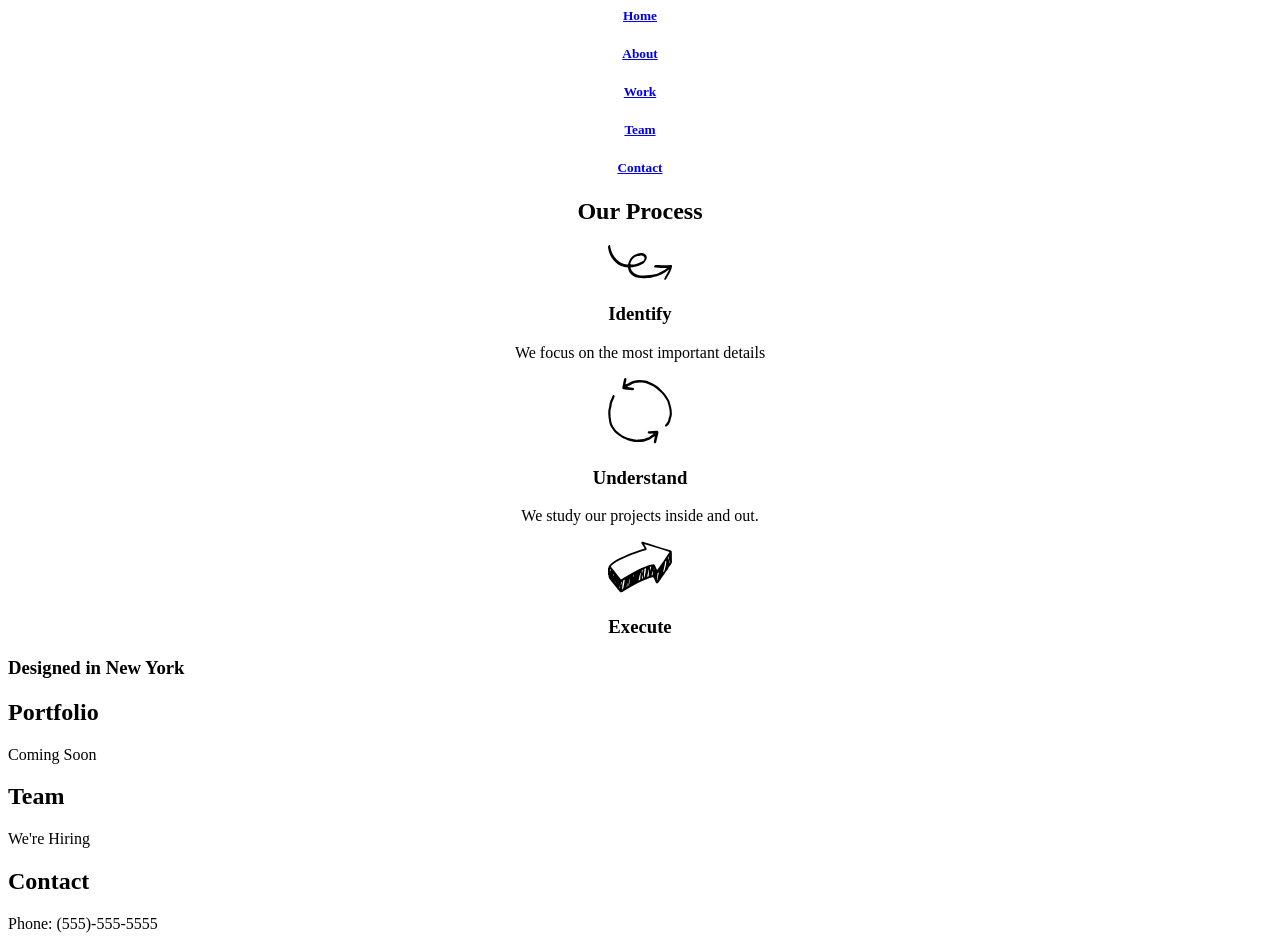
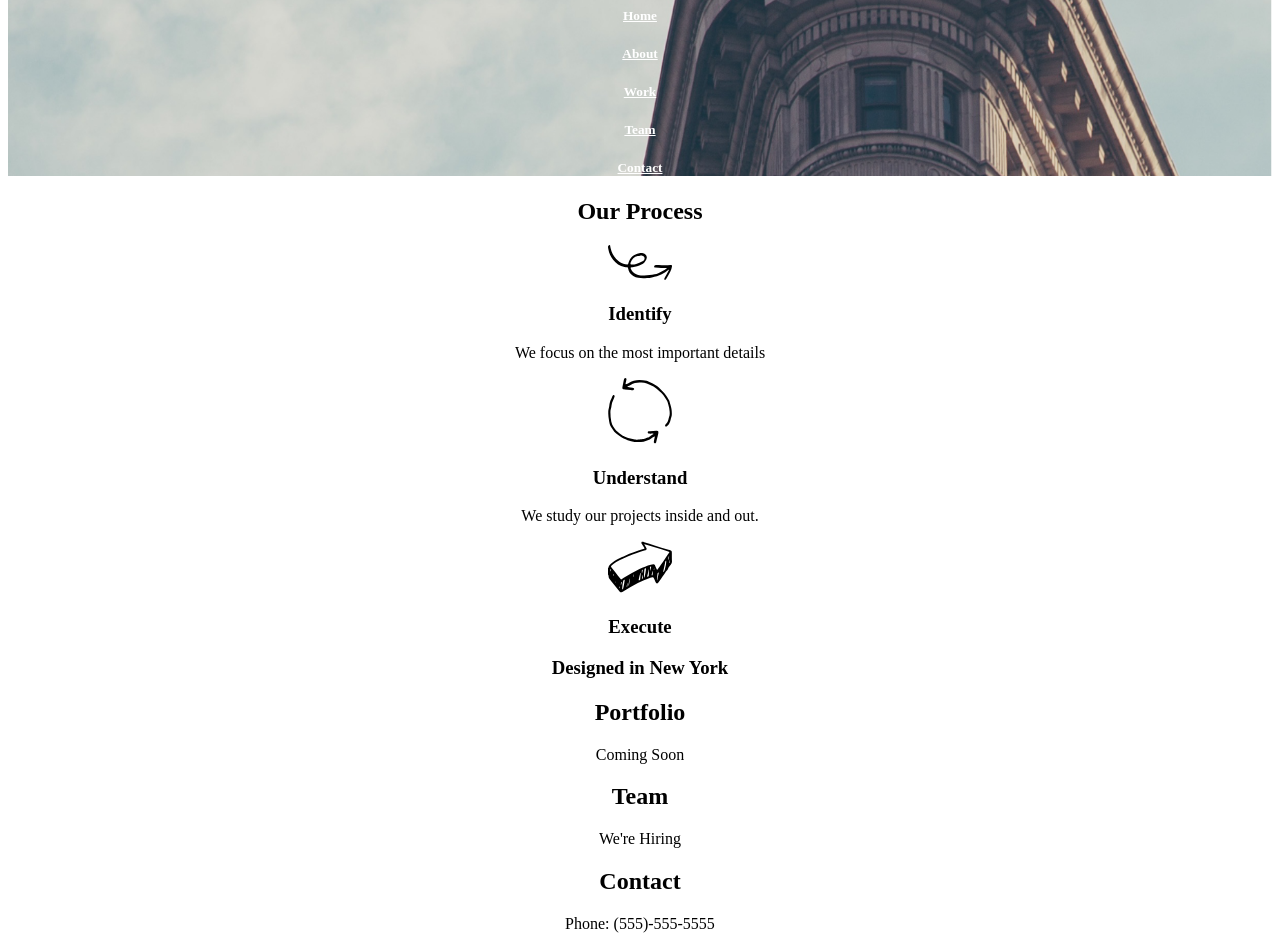
Before and after one commit to NickFoden/broadway, a plain HTML site: page index.html in a window 1280 px wide. Shown: the part 73-1016 px from the top of the page. Drawn offline with Linux system fonts and the light colour scheme.

Commit message:
Added background image to header

```diff
--- a/resources/style.css
+++ b/resources/style.css
@@ -1,11 +1,29 @@
 .header {
  	text-align: center;
+ 	color: white;
+ 	background-image: url("./images/the-flatiron-building.png");
+ 	background-size: 100% 100%;
+ 	background-repeat: no-repeat;
  }
+
+h5, a {
+	color: white;
+}
+
 
 .body {
  	text-align: center;
  }
 
+.belt {
+ 	text-align: center;
+ }
+
+ .pants {
+ 	text-align: center;
+ }
+
+
  .footer {
  	text-align: left;
  }
```
